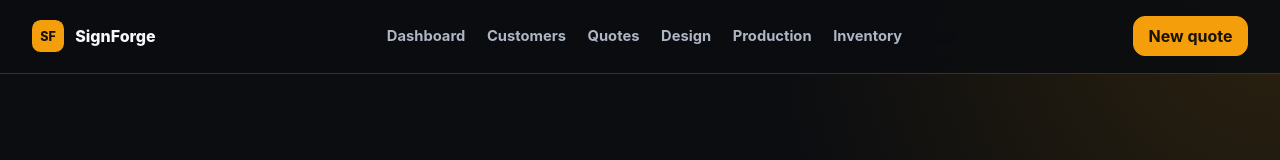
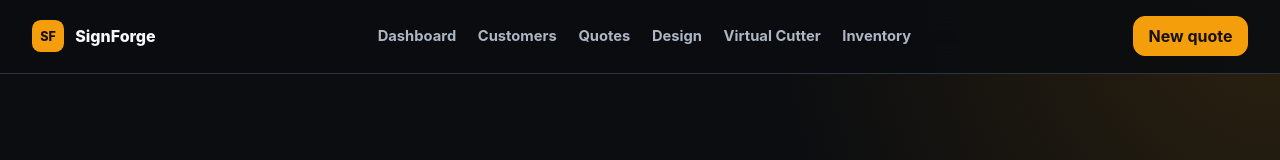
Before and after one commit to AIRealSolutions/SignForge, a Next.js app in the folder apps/web/: page / in a window 1280 px wide. Shown: the top 160 px of the page. Built offline with nearby package versions, Linux system fonts and the light colour scheme.

Commit message:
feat(navigation): link virtual cutter production tool

```diff
--- a/apps/web/src/app/layout.js
+++ b/apps/web/src/app/layout.js
@@ -10,7 +10,7 @@ const navigation = [
   ["Customers", "/customers"],
   ["Quotes", "/quotes"],
   ["Design", "/design"],
-  ["Production", "/dashboard#production"],
+  ["Virtual Cutter", "/production/virtual-cutter"],
   ["Inventory", "/dashboard#inventory"],
 ];
 
```
